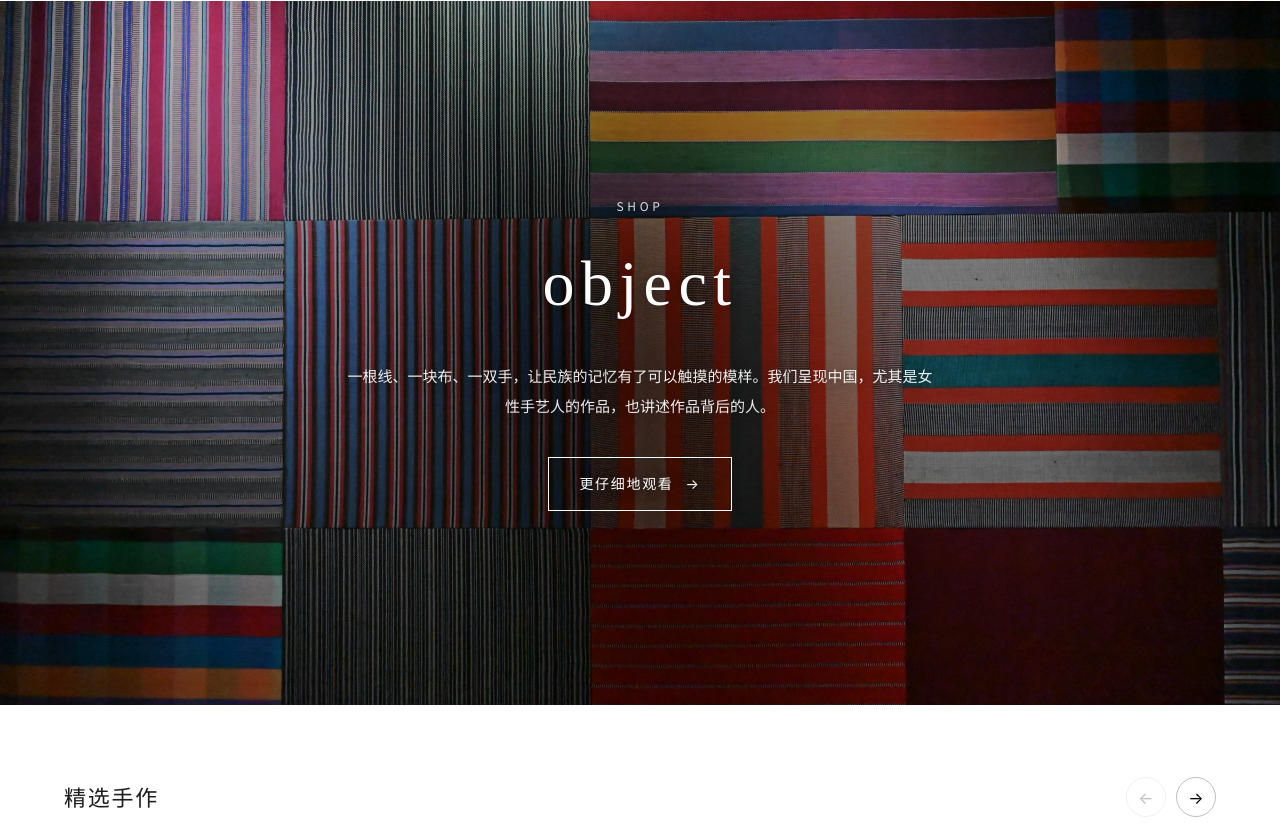
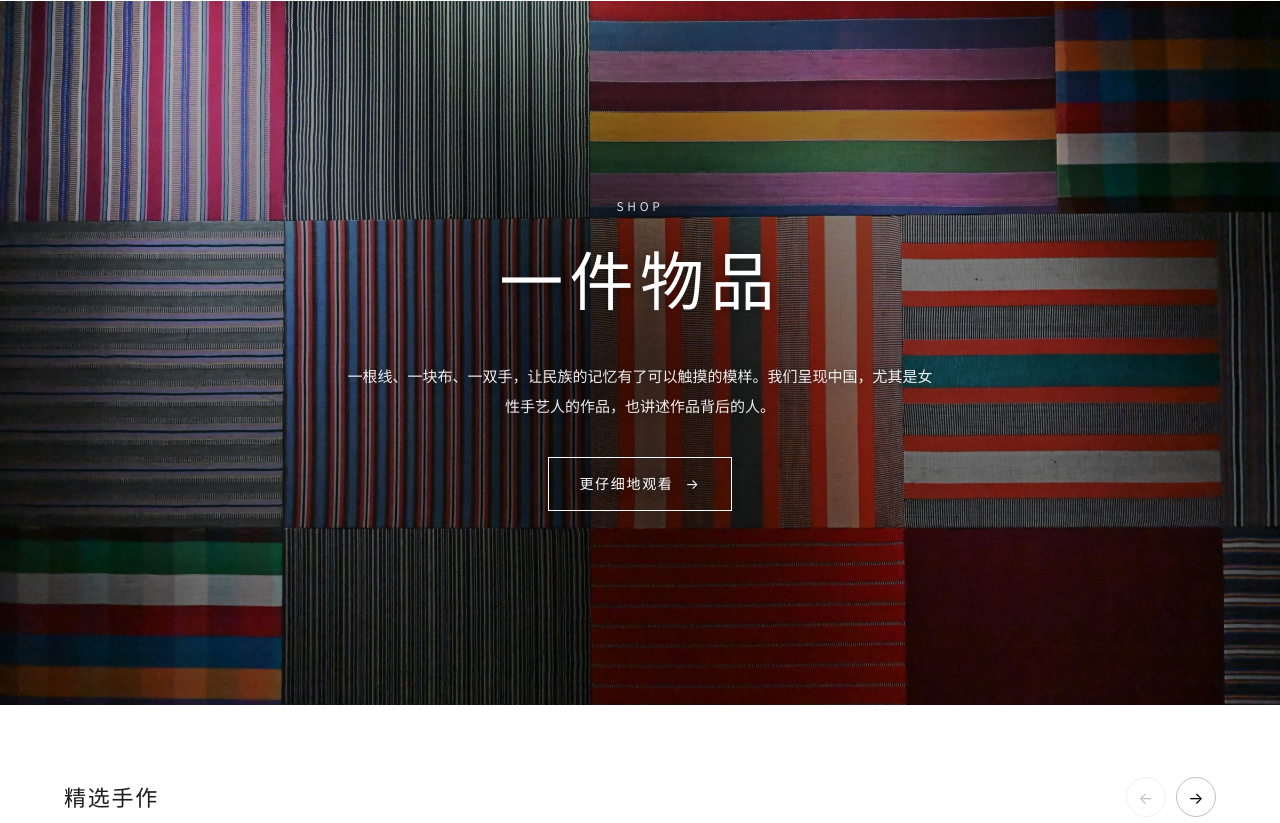
Before and after one commit to yyzhu0214-ai/zhicommunitas, a plain HTML site: page index.html in a window 1280 px wide. Shown: the part 2114-2937 px from the top of the page. Drawn offline with Linux system fonts and the light colour scheme.

Commit message:
Use Chinese heading for Shop section
Co-Authored-By: Claude Opus 5.5 <noreply@anthropic.com>

```diff
--- a/index.html
+++ b/index.html
@@ -376,7 +376,7 @@
   <div class="bg"><img src="images/shop-banner.jpg" alt="手工织物" loading="lazy"></div>
   <div class="theme-inner">
     <div class="kicker">Shop</div>
-    <h2>object</h2>
+    <h2 data-en="object">一件物品</h2>
     <p data-en="A thread, a piece of cloth, a pair of hands give a people's memory a form you can touch. We present the work of makers across China, especially women artisans, and tell the stories of the people behind it.">一根线、一块布、一双手，让民族的记忆有了可以触摸的模样。我们呈现中国，尤其是女性手艺人的作品，也讲述作品背后的人。</p>
     <a class="btn light" href="#shop" data-en="Look More Closely <span class='arrow'>→</span>">更仔细地观看 <span class="arrow">→</span></a>
   </div>
```
